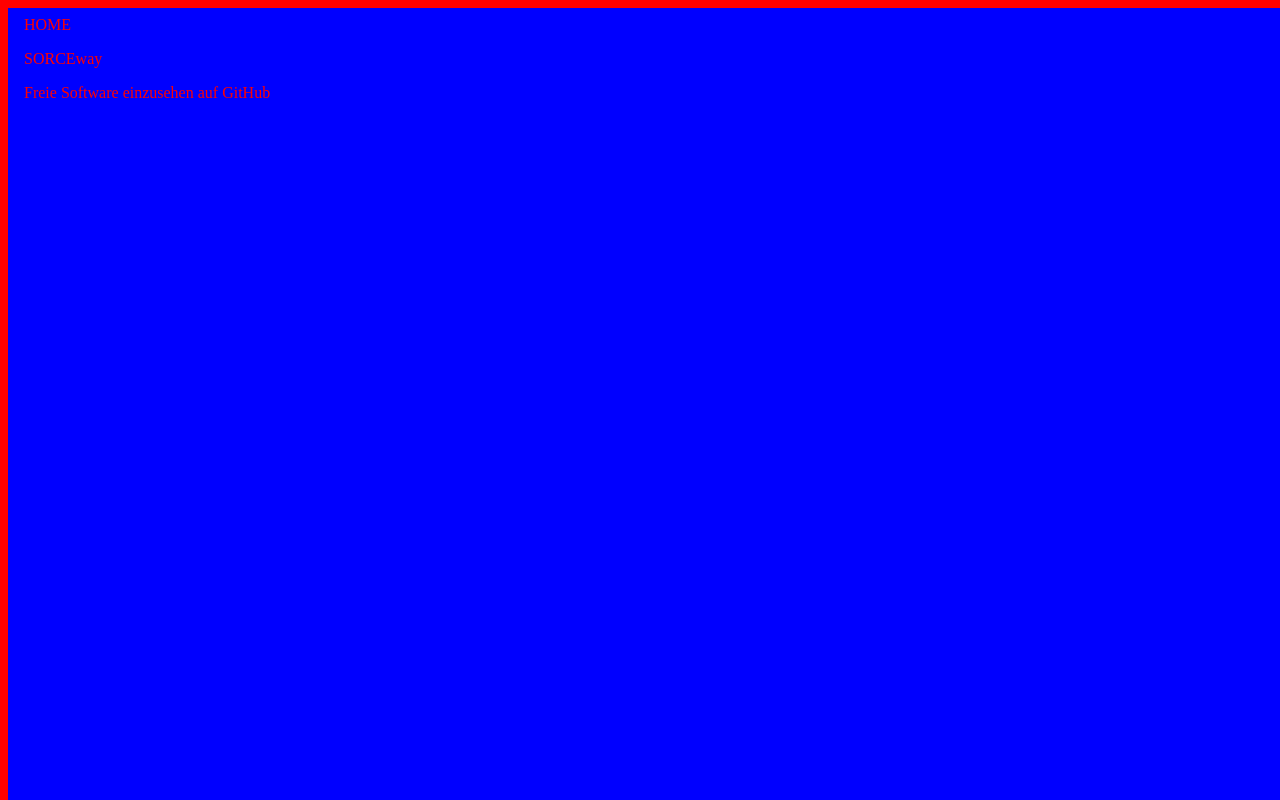
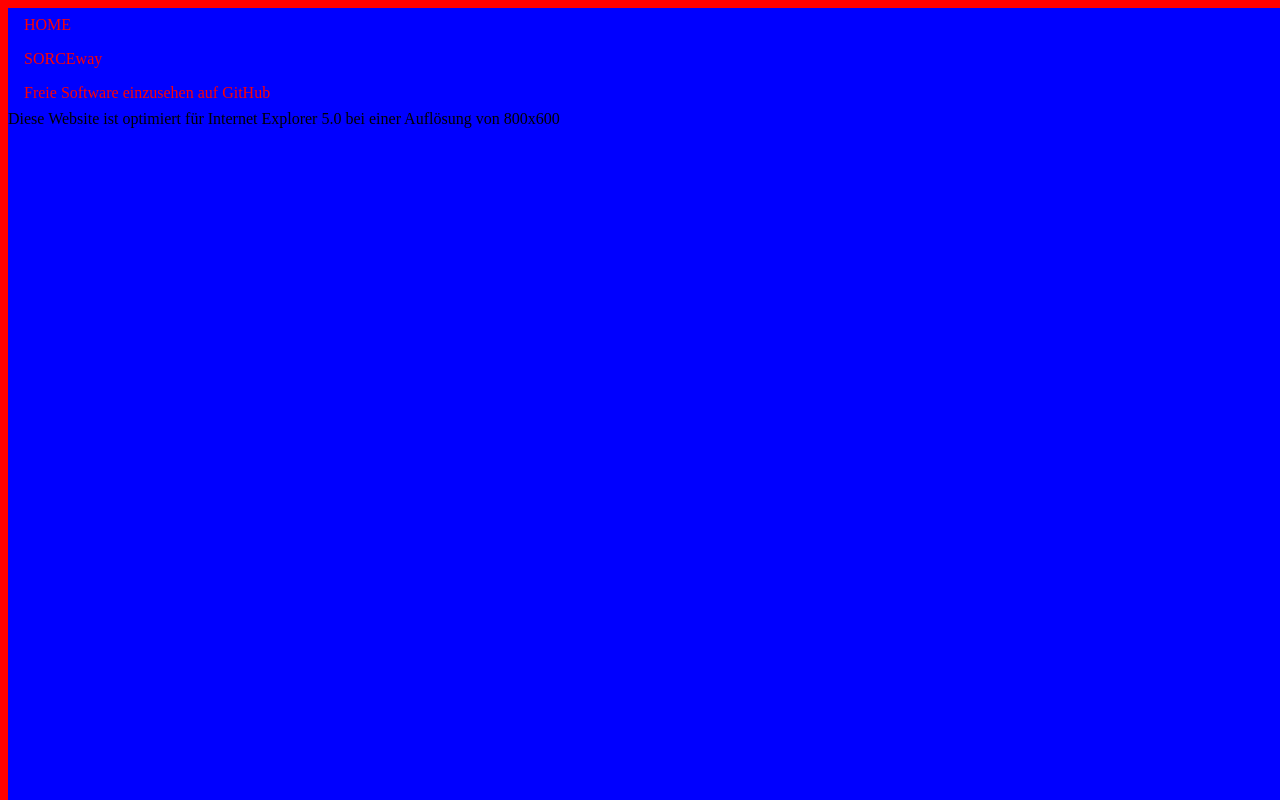
Before and after one commit to SORCEway/SORCEway, a plain HTML site: page seitenleiste.htm in a window 1280 px wide. Drawn offline with Linux system fonts and the light colour scheme.

Commit message:
Diese Website ist optimiert für Internet Explorer 5.0 bei einer Auflösung von 800x600

```diff
--- a/seitenleiste.htm
+++ b/seitenleiste.htm
@@ -31,6 +31,9 @@
         <li>
             <a href="https://github.com/bstut/SORCEway">Freie Software einzusehen auf GitHub</a>
         </li>
+	<li>
+	  Diese Website ist optimiert für Internet Explorer 5.0 bei einer Auflösung von 800x600
+	</li>
     </ul>
 </body>
 </html>
```
Also changed, not shown: haupt.htm (+0 -1 lines).
